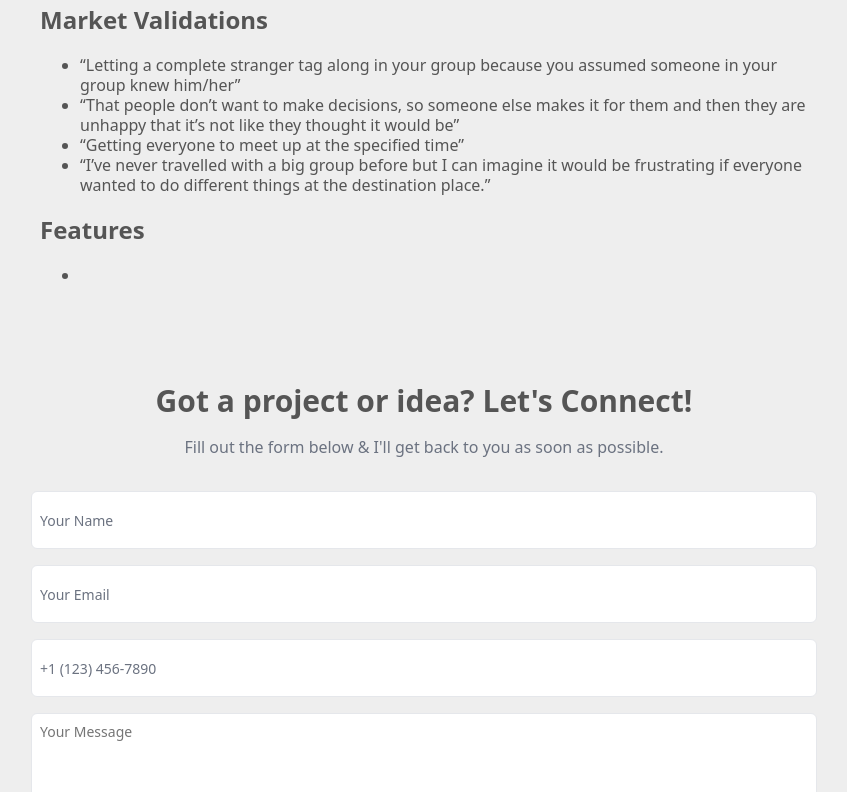
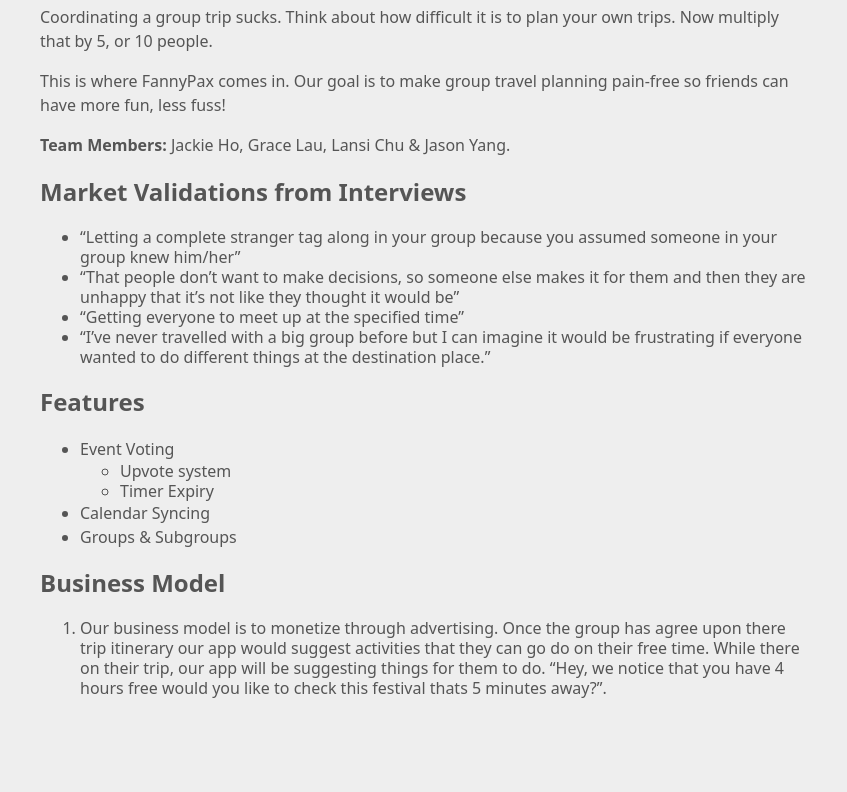
Before and after one commit to jackiehyho/portfolio2024-final, an Astro site: page /portfolio/fannypax in a window 1280 px wide. Shown: the part 642-1434 px from the top of the page, without its empty margins (216-1063 px from the left). Built offline with nearby package versions, Linux system fonts and the light colour scheme; Astro itself is replaced by a stand-in of ours.

Commit message:
Fannypax update

```diff
--- a/src/content/portfolio/fannypax.md
+++ b/src/content/portfolio/fannypax.md
@@ -3,8 +3,8 @@
 pubDate: 2015-07-01
 projectDuration: 3 days
 isDraft: false
-description: Let’s have more fun and less fuss with FannyPAX
-role: Jackie Ho
+description: Let’s have more fun & less fuss with FannyPAX
+role: Product Manager
 category: Mobile App
 thumbnail: "../../images/portfolio/fannypax/placeholder.png"
 alt: FannyPAX
@@ -16,14 +16,26 @@
 ---
 
 # Project Summary
+Coordinating a group trip sucks. Think about how difficult it is to plan your own trips. Now multiply that by 5, or 10 people.
+
+This is where FannyPax comes in. Our goal is to make group travel planning pain-free so friends can have more fun, less fuss!
+
+<strong>Team Members:</strong> Jackie Ho, Grace Lau, Lansi Chu & Jason Yang.
 
 
-## Market Validations
+## Market Validations from Interviews
 - “Letting a complete stranger tag along in your group because you assumed someone in your group knew him/her”
 - “That people don't want to make decisions, so someone else makes it for them and then they are unhappy that it's not like they thought it would be”
 - “Getting everyone to meet up at the specified time”
 - "I've never travelled with a big group before but I can imagine it would be frustrating if everyone wanted to do different things at the destination place."
 
+## Features
+- Event Voting
+    - Upvote system
+    - Timer Expiry
 
-## Features
--
+- Calendar Syncing
+- Groups & Subgroups
+
+## Business Model
+1) Our business model is to monetize through advertising. Once the group has agree upon there trip itinerary our app would suggest activities that they can go do on their free time.  While there on their trip, our app will be suggesting things for them to do.  “Hey, we notice that you have 4 hours free would you like to check this festival thats 5 minutes away?”.
--- a/src/content/portfolio/fraserway-marketing.md
+++ b/src/content/portfolio/fraserway-marketing.md
@@ -3,7 +3,7 @@
 pubDate: 2015-07-01
 projectDuration: 2-4 Week Window
 isDraft: false
-description: Marketing Campaign Design
+description: Fraserway Branded Collateral
 role: Various Roles
 category: Marketing Design
 thumbnail: "../../images/portfolio/fraserway/fraserway-logo.png"
```
